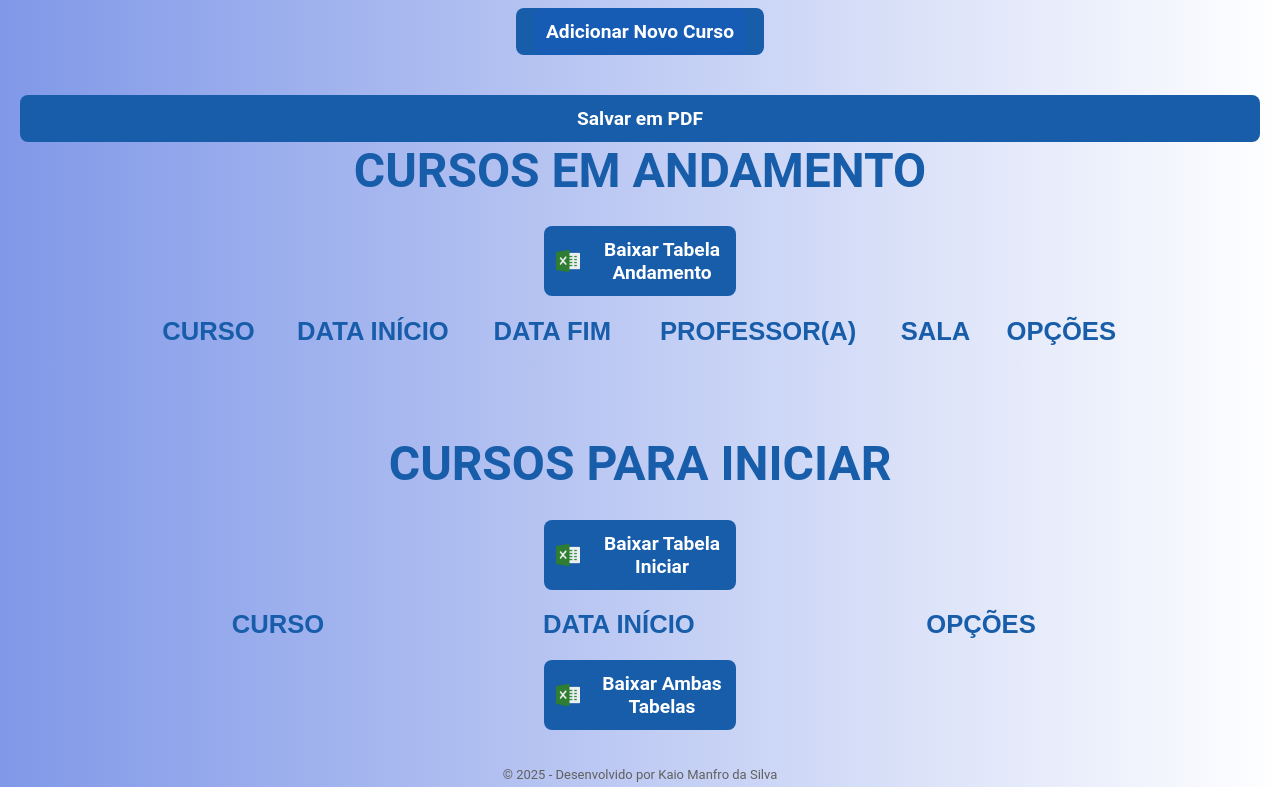
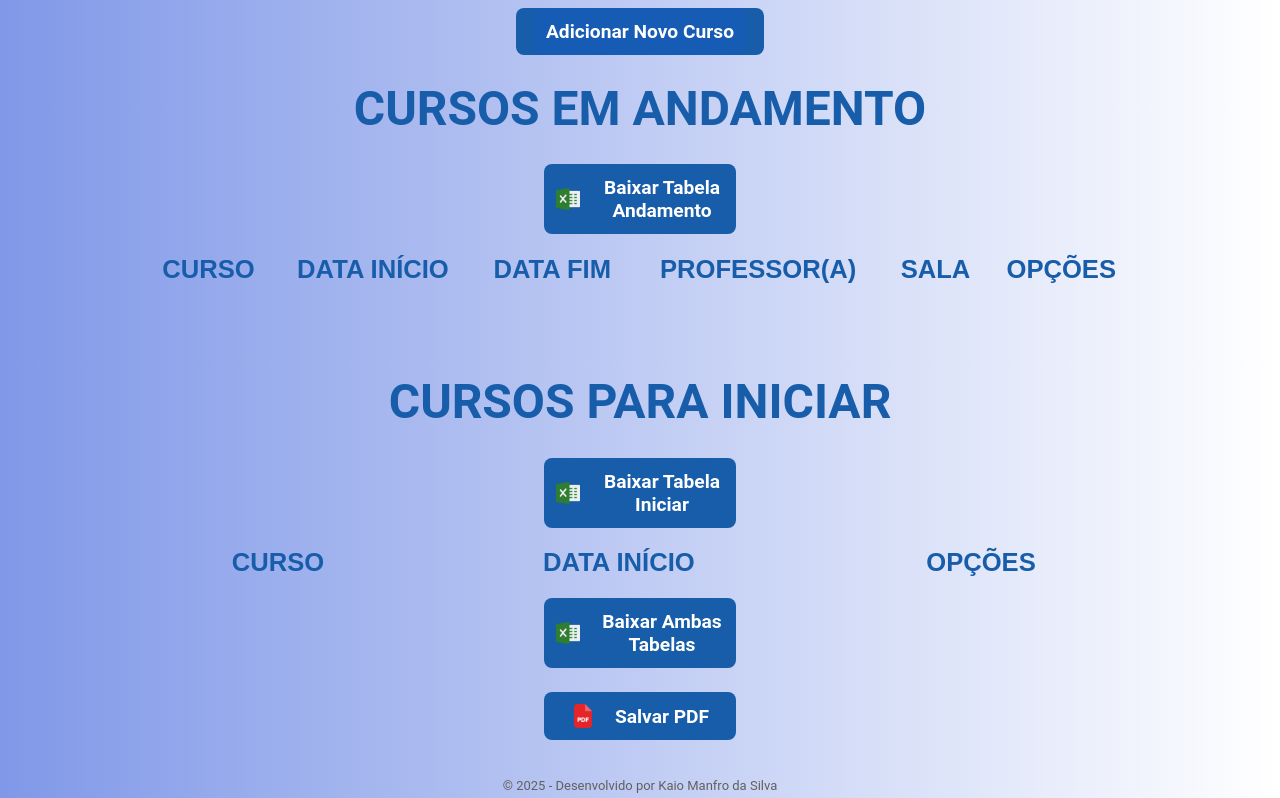
Before and after one commit to dev-kaio/CalendarioSENAI, a website: page views/admin.html in a window 1280 px wide. Shown: the part 147-945 px from the top of the page. Drawn offline with nearby package versions, Linux system fonts and the light colour scheme; no server answers; a script that the page names is missing.

Commit message:
Update admin.html

```diff
--- a/views/admin.html
+++ b/views/admin.html
@@ -19,7 +19,6 @@
 
     <section id="meio">
         <button type="button" style=" width: 20%;margin-bottom: 2%;"><a href="/novocurso.html" style="margin-top: 3%;">Adicionar Novo Curso</a></button>
-        <button onclick="gerarPDF()">Salvar em PDF</button>
         <h1>CURSOS EM ANDAMENTO</h1>
         <button class="excel" onclick="exportarExcel('tabelaAndamento')"><img class="excel-img" src="/images/excel.png"
                 alt="excel">Baixar Tabela Andamento</button>
@@ -54,6 +53,8 @@
         </table>
         <button class="excel" onclick="exportarTabelas()"><img class="excel-img" src="/images/excel.png"
                 alt="excel">Baixar Ambas Tabelas</button>
+        <button onclick="gerarPDF()" class="excel"><img class="pdf-img" src="/images/pdf.png" alt="pdf-simbolo">Salvar PDF</button>
+
     </section>
     <div id="modalEditar" class="modal" style="display: none;">
         <div class="modal-content">
```
